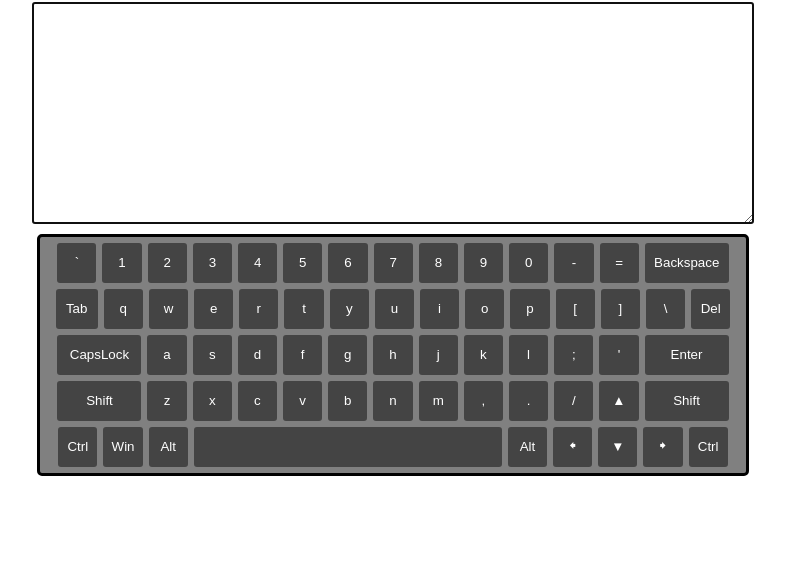
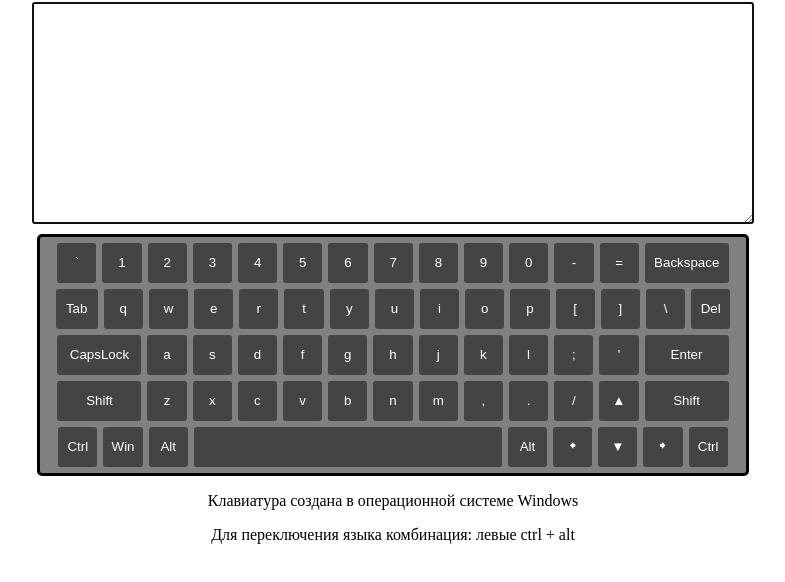
Before and after one commit to voronovanasta/virtual-keyboard, a website: page index.html in a window 1280 px wide. Shown: the part 56-638 px from the top of the page, without its empty margins (247-1032 px from the left). Drawn offline with Linux system fonts and the light colour scheme.

Commit message:
feat: add changing lang function, add fuiles for eslint, add info function

```diff
--- a/index.html
+++ b/index.html
@@ -5,7 +5,6 @@
   <meta http-equiv="X-UA-Compatible" content="IE=edge">
   <meta name="viewport" content="width=device-width, initial-scale=1.0">
   <link rel="stylesheet" href="style.css" media="screen" charset="utf-8">
-  <link href="https://fonts.googleapis.com/icon?family=Material+Icons" rel="stylesheet">
   <title>Document</title>
 </head>
 <body>
--- a/index.js
+++ b/index.js
@@ -66,6 +66,7 @@ const Keyboard = {
   properties: {
     value: "",
     capsLockMode: false,
+    lang: false,
   },
 
   init() {
@@ -101,13 +102,31 @@ const Keyboard = {
   createKeys(){
     let countKey = 0;
     const fragment = document.createDocumentFragment();
-    const keyLayout = [
+    const keyLayoutEn = [
             "`", "1", "2", "3", "4", "5", "6", "7", "8", "9", "0", "-", "=", "Backspace",
             "Tab","q", "w", "e", "r", "t", "y", "u", "i", "o", "p", "[", "]", "\\", "Del",
             "CapsLock", "a", "s", "d", "f", "g", "h", "j", "k", "l", ";", "'",  "Enter",
             "Shift", "z", "x", "c", "v", "b", "n", "m", ",", ".", "/", "&#9650;", "Shift",
             "Ctrl", "Win", "Alt", "Space", "Alt", "&#129080;", "&#9660;", "&#129082;", "Ctrl"
         ];
+
+    const keyLayoutRu = [
+          "ё", "1", "2", "3", "4", "5", "6", "7", "8", "9", "0", "-", "=", "Backspace",
+          "Tab","й", "ц", "у", "к", "е", "н", "г", "ш", "щ", "з", "х", "ъ", "\\", "Del",
+          "CapsLock", "ф", "ы", "в", "а", "п", "р", "о", "л", "д", "ж", "э",  "Enter",
+          "Shift", "я", "ч", "с", "м", "и", "т", "ь", "б", "ю", ".", "&#9650;", "Shift",
+          "Ctrl", "Win", "Alt", "Space", "Alt", "&#129080;", "&#9660;", "&#129082;", "Ctrl"
+      ];
+
+    let keyLayout = []
+
+    if(this.properties.lang ){
+
+      keyLayout = keyLayoutRu
+    }
+    else{
+      keyLayout = keyLayoutEn
+    }
 
     keyLayout.forEach(key=>{
       const keyBtn = document.createElement('button');
@@ -116,6 +135,15 @@ const Keyboard = {
       const newLine = ["Backspace", "Del", "Enter"].indexOf(key)
 
       switch(key){
+        case "Ctrl":
+          keyBtn.innerHTML= "Ctrl"
+          break;
+        case "Win":
+            keyBtn.innerHTML= "Win"
+          break;
+        case "Alt":
+            keyBtn.innerHTML= "Alt"
+        break;
         case "Backspace":
           keyBtn.classList.add('keyboard-key-wide')
           keyBtn.innerHTML= "Backspace"
@@ -177,13 +205,11 @@ const Keyboard = {
 
           keyBtn.addEventListener('click',()=>{
             if(this.properties.capsLockMode){
-
               this.properties.value+=key.toUpperCase();
               console.log("capslock on default")
             }
             else{
               this.properties.value+=key.toLowerCase();
-
             }
             this.triggerEvent('oninput')
 
@@ -199,8 +225,6 @@ const Keyboard = {
       if(countKey === 55){
         fragment.append(document.createElement('br'))
       }
-
-
     })
 
     return fragment
@@ -214,8 +238,6 @@ const Keyboard = {
     "a", "s", "d", "f", "g", "h", "j", "k", "l", "z", "x", "c", "v", "b", "n", "m"]
 
     const allKeys = Array.from(this.elements.keysContainer.querySelectorAll('.keyboard-key'))
-
-
       for(let i=0; i< allKeys.length; i++){
         if(this.properties.capsLockMode && letters.includes(allKeys[i].textContent)){
           allKeys[i].textContent = allKeys[i].textContent.toUpperCase()
@@ -230,7 +252,7 @@ const Keyboard = {
   },
 
   open(initialValue, oninput) {
-    /*this.properties.value = initialValue || "";*/
+    this.properties.value = initialValue || "";
     this.eventHandlers.oninput = oninput;
 },
 
@@ -238,7 +260,57 @@ const Keyboard = {
 
 window.addEventListener("DOMContentLoaded", function () {
   Keyboard.init();
+  addInfo()
 });
 
+/*document.querySelector(".keyboard-wrapper").addEventListener('click',()=>{
+  document.querySelectorAll(".use-keyboard-input").tabIndex = '1'
+})*/
 
-console.log('&#129080;')
+document.addEventListener('keydown', (event)=>{
+  if(event.ctrlKey && event.altKey){
+    Keyboard.properties.lang = !Keyboard.properties.lang
+    document.querySelectorAll('.keyboard-keys').forEach(el=>{
+      el.remove()
+    })
+    const keyboardKeys = document.createElement('div');
+    keyboardKeys.className = 'keyboard-keys';
+    document.querySelector('.keyboard-wrapper').append(keyboardKeys)
+    document.querySelector('.keyboard-keys').append(Keyboard.createKeys())
+
+  }
+})
+
+function setLocalStorage() {
+
+  localStorage.setItem('lang', Keyboard.properties.lang);
+}
+
+window.addEventListener('beforeunload',()=>{
+  setLocalStorage()
+
+})
+
+function getLocalStorage() {
+
+  if(localStorage.getItem('lang')) {
+    Keyboard.properties.lang = localStorage.getItem('lang');
+
+  }
+}
+
+window.addEventListener('load', ()=>{
+  getLocalStorage()
+})
+
+function addInfo(){
+  const language = document.createElement('p')
+language.className = 'text'
+const system = document.createElement('p')
+language.className = 'text'
+system.textContent = 'Клавиатура создана в операционной системе Windows'
+language.textContent = 'Для переключения языка комбинация: левыe ctrl + alt'
+document.body.append(system)
+document.body.append(language)
+
+}
--- a/package.json
+++ b/package.json
@@ -18,5 +18,10 @@
   "homepage": "https://github.com/voronovanasta/virtual-keyboard#readme",
   "devDependencies": {
     "eslint": "^8.39.0"
+  },
+  "dependencies": {
+    "eslint-config-airbnb": "^19.0.4",
+    "eslint-config-airbnb-base": "^15.0.0",
+    "eslint-plugin-import": "^2.27.5"
   }
 }
--- a/style.css
+++ b/style.css
@@ -81,3 +81,8 @@
   width: 6%;
   max-width: 200px;
 }
+
+.text {
+  margin: 10px auto;
+  text-align: center;
+}
```
Also changed, not shown: 1 other file.
